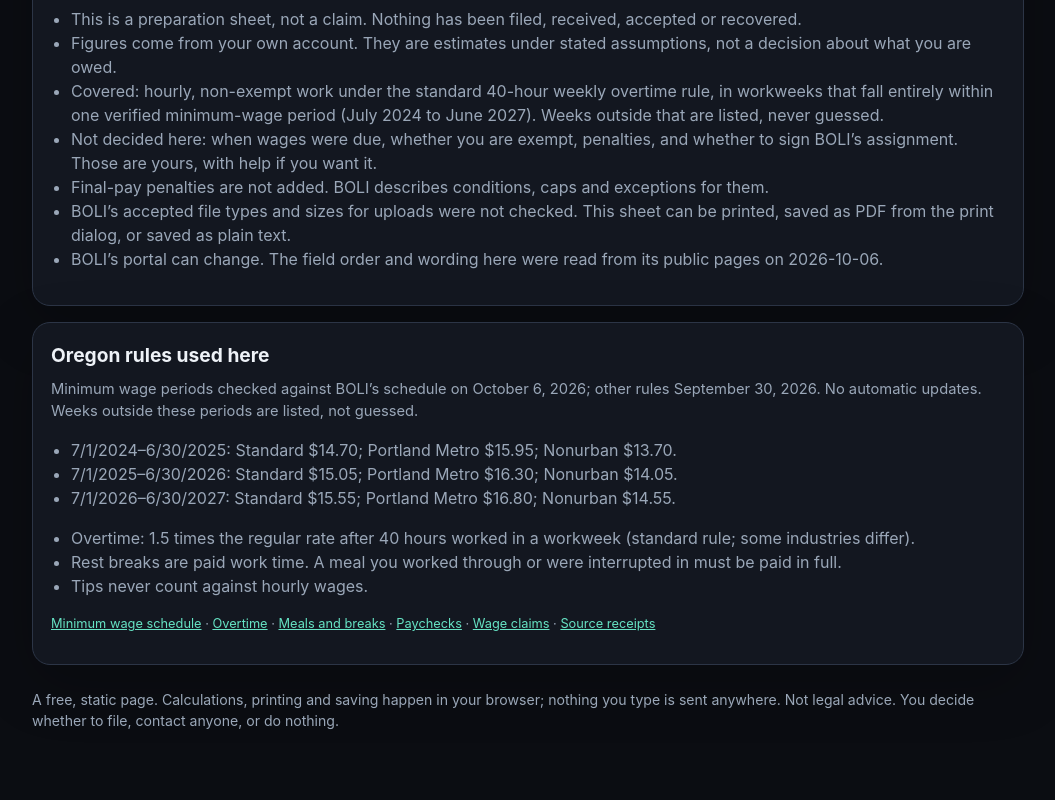
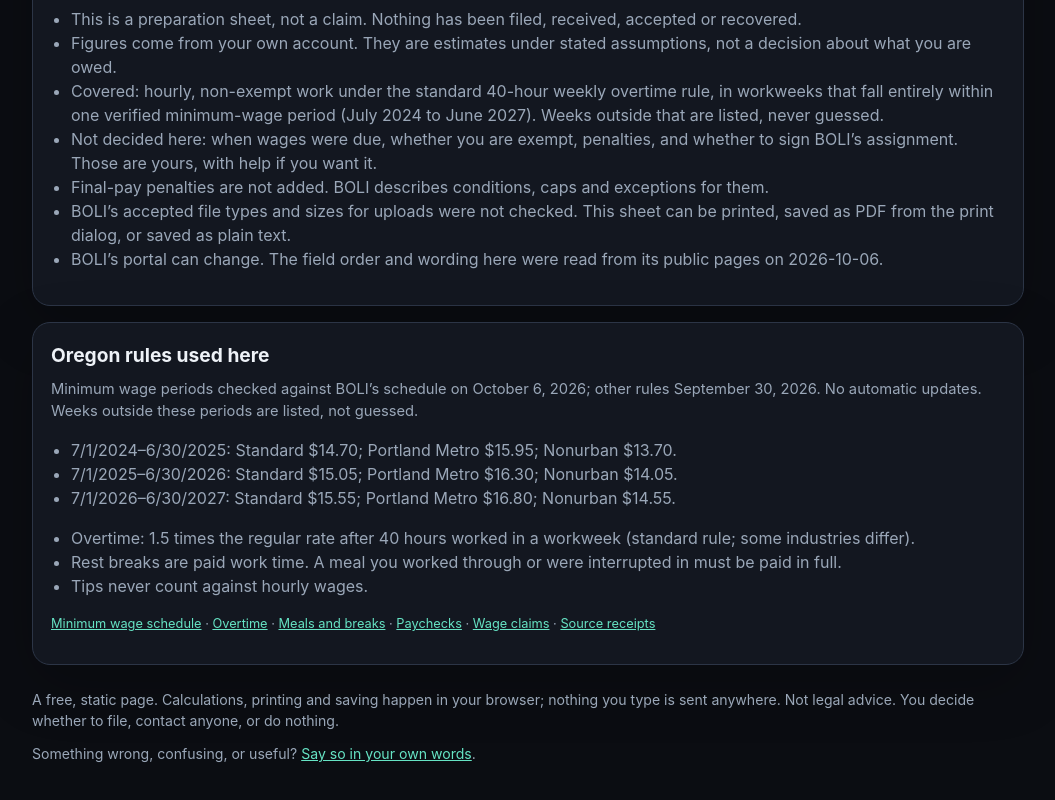
Before and after one commit to GreatTombProductions/wage-owed-oregon, a plain HTML site: page index.html in a window 1280 px wide. Shown: the part 6136-6936 px from the top of the page, without its empty margins (112-1167 px from the left). Before the commit the page ends 6903 px from the top, so only its background shows below. Drawn offline with Linux system fonts and the light colour scheme.

Commit message:
A person can send one sentence about this page

```diff
--- a/index.html
+++ b/index.html
@@ -83,6 +83,7 @@
     .sheet-head { display: flex; justify-content: space-between; gap: 12px; flex-wrap: wrap; align-items: baseline; }
     .blank { display: inline-block; min-width: 14em; border-bottom: 1px solid var(--muted); }
     .footer { margin: 24px 0 12px; color: var(--muted); font-size: .88rem; }
+    .quest-board-feedback { margin: 0 0 24px; color: var(--muted); font-size: .88rem; }
     .print-only { display: none; }
     @media print {
       body { background: #fff; color: #000; }
@@ -281,6 +282,7 @@
       </p>
     </section>
     <p class="footer">A free, static page. Calculations, printing and saving happen in your browser; nothing you type is sent anywhere. Not legal advice. You decide whether to file, contact anyone, or do nothing.</p>
+    <p class="quest-board-feedback">Something wrong, confusing, or useful? <a href="https://greattombproductions.github.io/quest-board/?project=wage-owed-oregon#suggest" target="_blank" rel="noopener">Say so in your own words</a>.</p>
   </div>
   <script type="module" src="ui.mjs"></script>
 </body>
```
